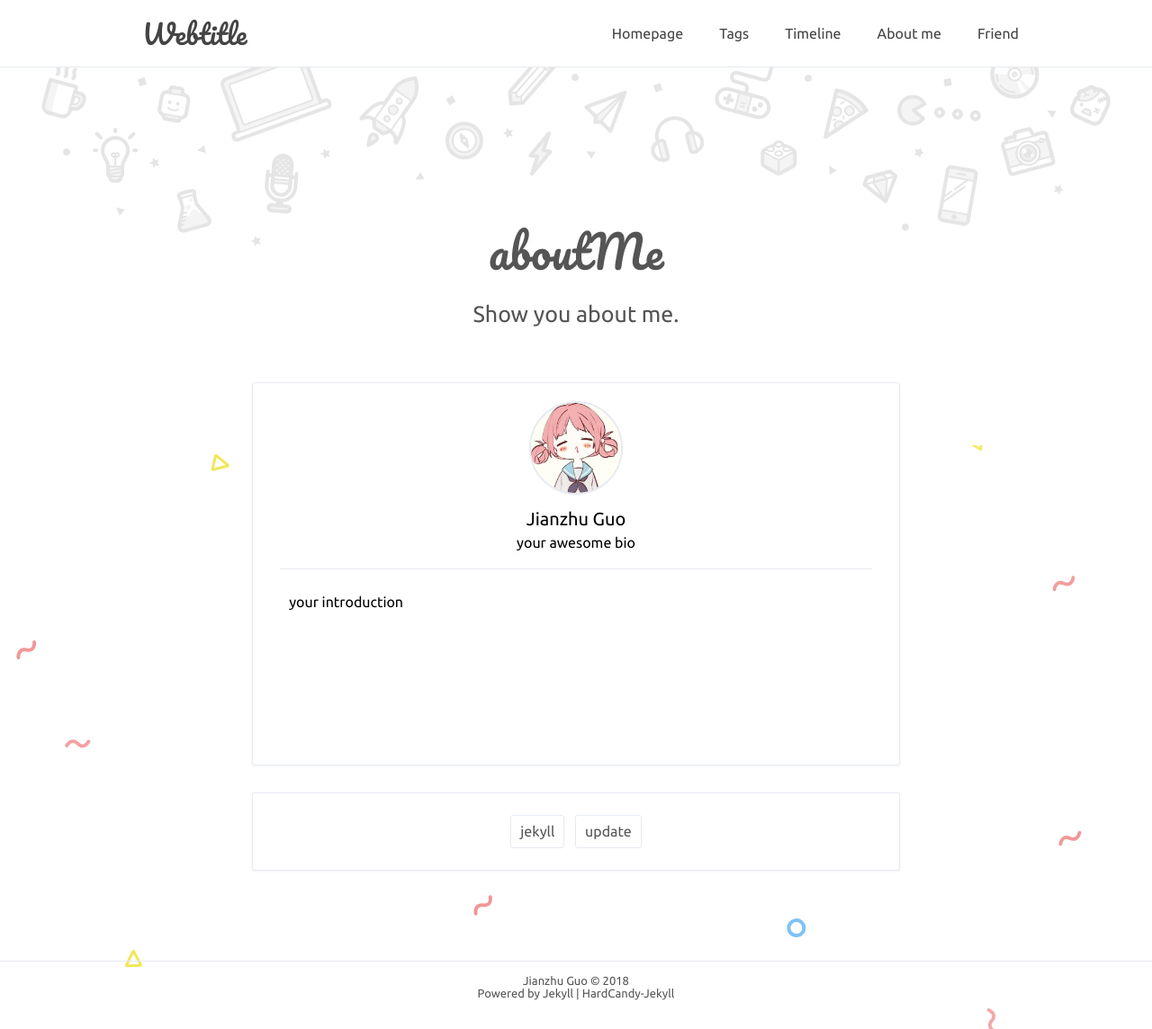
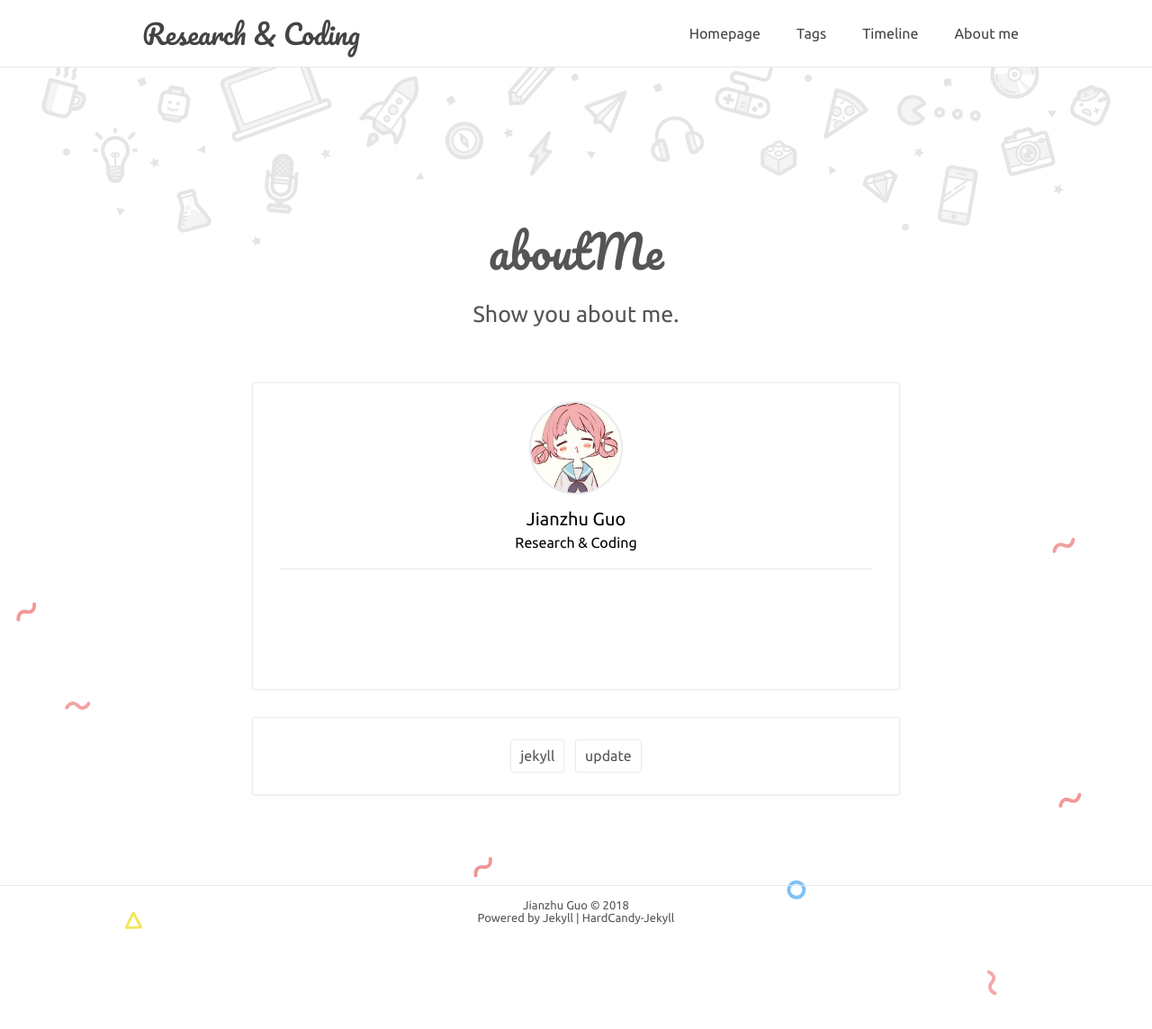
Before and after one commit to SpencerHoGD/cleardusk.github.io, a Jekyll site: the page built from about.html, in a window 1280 px wide. Shown: the whole page at 90% size. Built offline with Jekyll 4.4.1, drawn with Linux system fonts in a browser that asks for light colours; comment, search, counter and statistics services are not loaded; after the commit the page ends 1060 px from its top, so only the background shows below that; some of the changed lines change nothing that is shown.

Commit message:
Change webtitle

```diff
--- a/_config.yml
+++ b/_config.yml
@@ -2,7 +2,7 @@
 title: 'Jianzhu Guo'
 description: 'Research & Coding'
 keywords: ''
-url: 'http://guojianzhu.com' # your host
+url: 'https://guojianzhu.com' # your host
 # baseurl: /
 
 # nav 中文字符空格：&emsp;
@@ -11,35 +11,25 @@ nav: # 最佳体验 六个标签 且最好每个标签不超过4中文字
   Tags: '/tags.html'
   Timeline: '/timeline.html'
   About me: '/about.html'
-  Friend: '/friendLink.html'
+  # Friend: '/friendLink.html'
 
 # 博主
 author: true
 name: 'Jianzhu Guo'
-NickName: 'Cleardusk'
-webtitle: 'Webtitle'
-bio: 'your awesome bio'
+NickName: 'cleardusk'
+webtitle: 'Research & Coding'
+bio: 'Research & Coding'
 about: true
-aboutyou: 'your introduction'
+# aboutyou: 'your introduction'
 portraits: '/assets/profile.jpeg' # your portraits image file path
 
 # SNS
 SNS: true
 SNS-icon: #['Facebook', 'weibo', 'qq', 'github', 'Dribbble', 'Twitter', 'instagram', 'weixin', 'Codepen']
-  mail: 'mailto:abc@gmail.com'
-  weixin: '' # 你的微信二维码存放的地址
-  qq: '' # 你的qq二维码存放的地址 or http://wpa.qq.com/msgrd?v=3&uin='你的QQ号'&site=qq&menu=yes
-  github: ''
-  Codepen: ''
-  weibo: ''
-  instagram: ''
-  Twitter: ''
-  Dribbble: ''
-  Facebook: ''
-  Google: ''
-  zhihu: ''
-  juejin: ''
-  twitch: ''
+  github: 'https://github.com/cleardusk'
+  mail: 'mailto:jianzhu.guo@nlpr.ia.ac.cn'
+  weixin: '/assets/pics/qrcode_me.jpg'
+
 
 # 分页
 paginate: 2
@@ -59,8 +49,8 @@ highlighter: rouge
 pygmentsTheme: 'default'
 
 # 友情链接
-friends:
-  jekyll: 'https://www.jekyll.com.cn/'
+# friends:
+#   jekyll: 'https://www.jekyll.com.cn/'
 
 # 评论 最佳体验 在disqus、livere和Gitment之间三选一
 # disqus 评论
```
